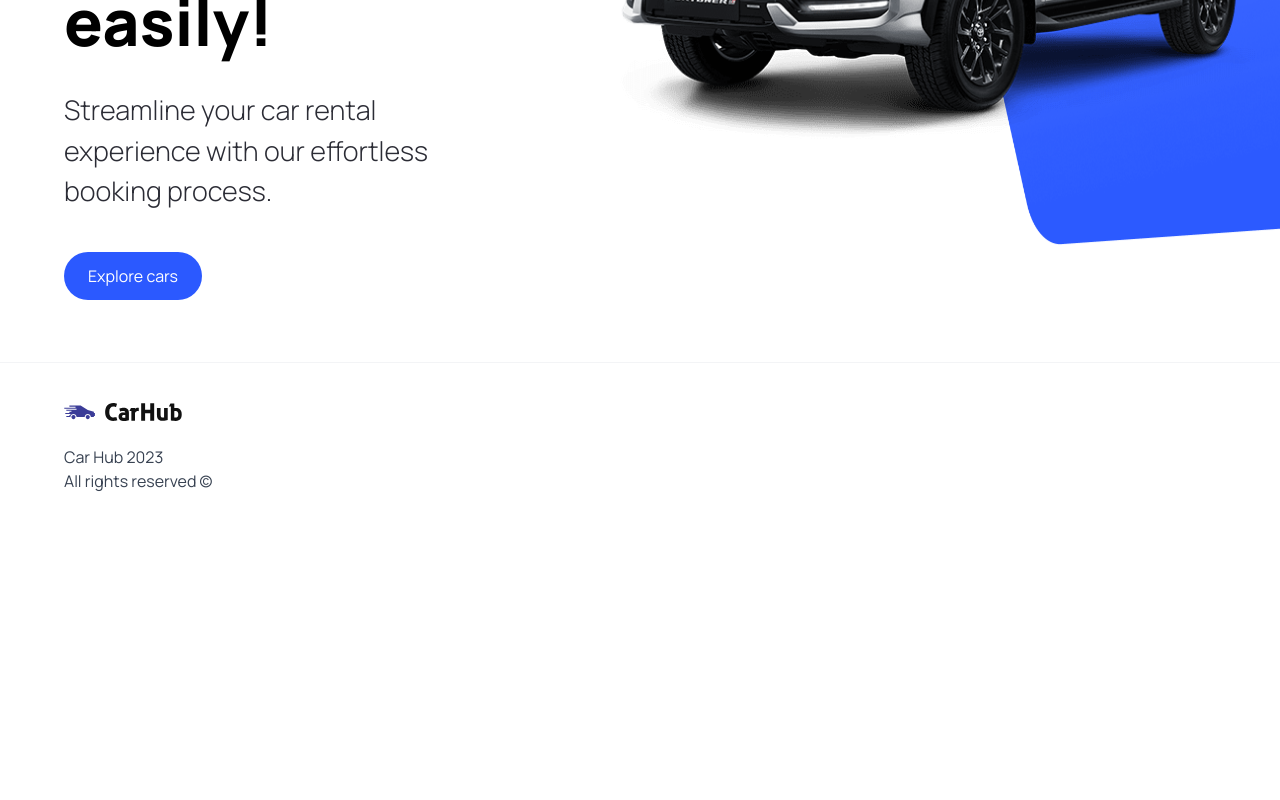
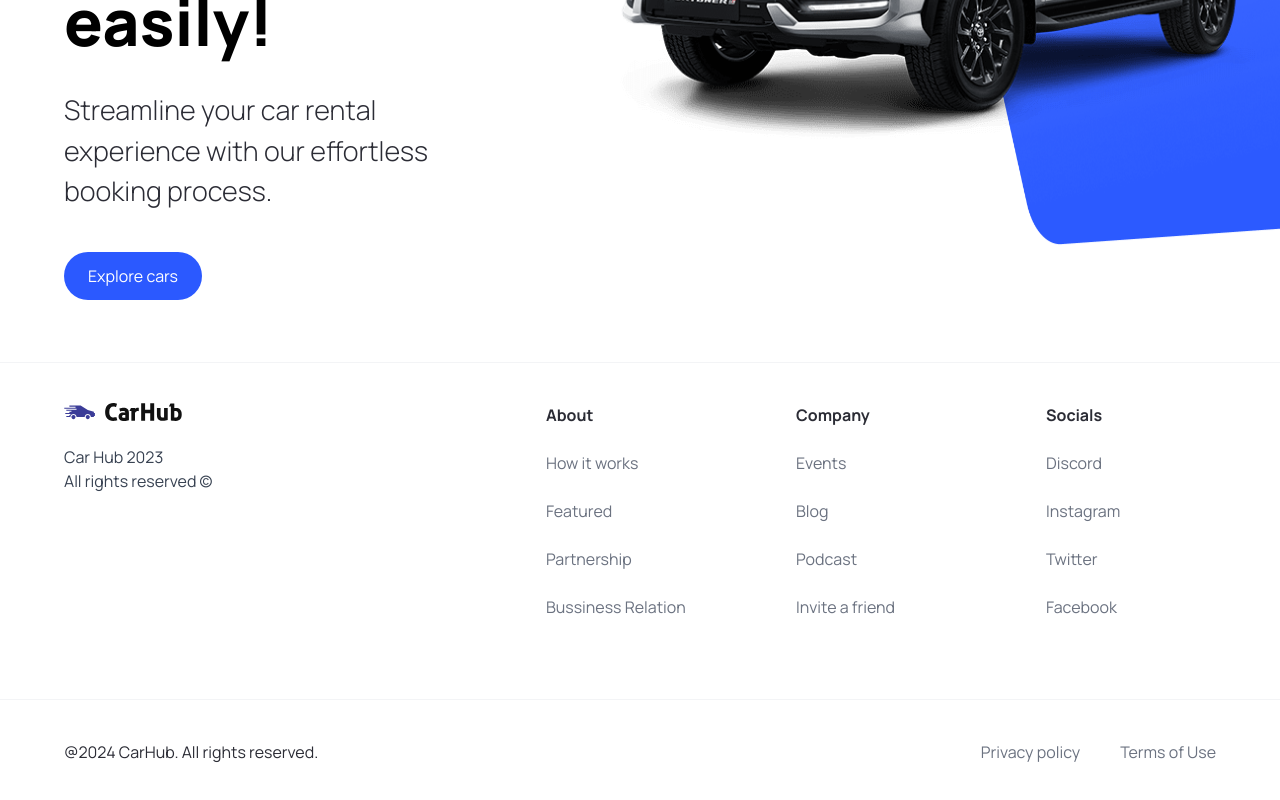
Before and after one commit to kilelx/car-showcase, a Next.js app: page / in a window 1280 px wide. Shown: the part 458-1258 px from the top of the page. Before the commit the page ends 991 px from the top, so only its background shows below. Built offline with nearby package versions, Linux system fonts and the light colour scheme.

Commit message:
done: layout

```diff
--- a/components/Footer.tsx
+++ b/components/Footer.tsx
@@ -1,5 +1,6 @@
 import Image from "next/image"
 import Link from "next/link"
+import { footerLinks } from "@/constants"
 
 const Footer = () => {
     return (
@@ -21,9 +22,41 @@
                 </div>
 
                 <div className="footer__links">
-
+                    {footerLinks.map(link => (
+                        <div key={link.title} className="footer__link">
+                            <h3 className="font-bold">{link.title}</h3>
+                            {link.links.map(item => (
+                                <Link
+                                    href={item.url}
+                                    key={item.title}
+                                    className="text-gray-500"
+                                >
+                                    {item.title}
+                                </Link>
+                            ))}
+                        </div>
+                    ))}
+                </div>
             </div>
 
+            <div className="flex justify-between items-center flex-wrap mt-10 border-t border-gray-100 sm:px-16 px-6 py-10">
+
+                <p>@2024 CarHub. All rights reserved.</p>
+
+                <div className="footer__copyrights-link">
+                    <Link
+                        href="/"
+                        className="text-gray-500"
+                    >
+                        Privacy policy
+                    </Link>
+                    <Link
+                        href="/"
+                        className="text-gray-500"
+                    >
+                        Terms of Use
+                    </Link>
+                </div>
             </div>
         </footer>
     )
```
Lines whose indentation alone changed are shown as unchanged.
